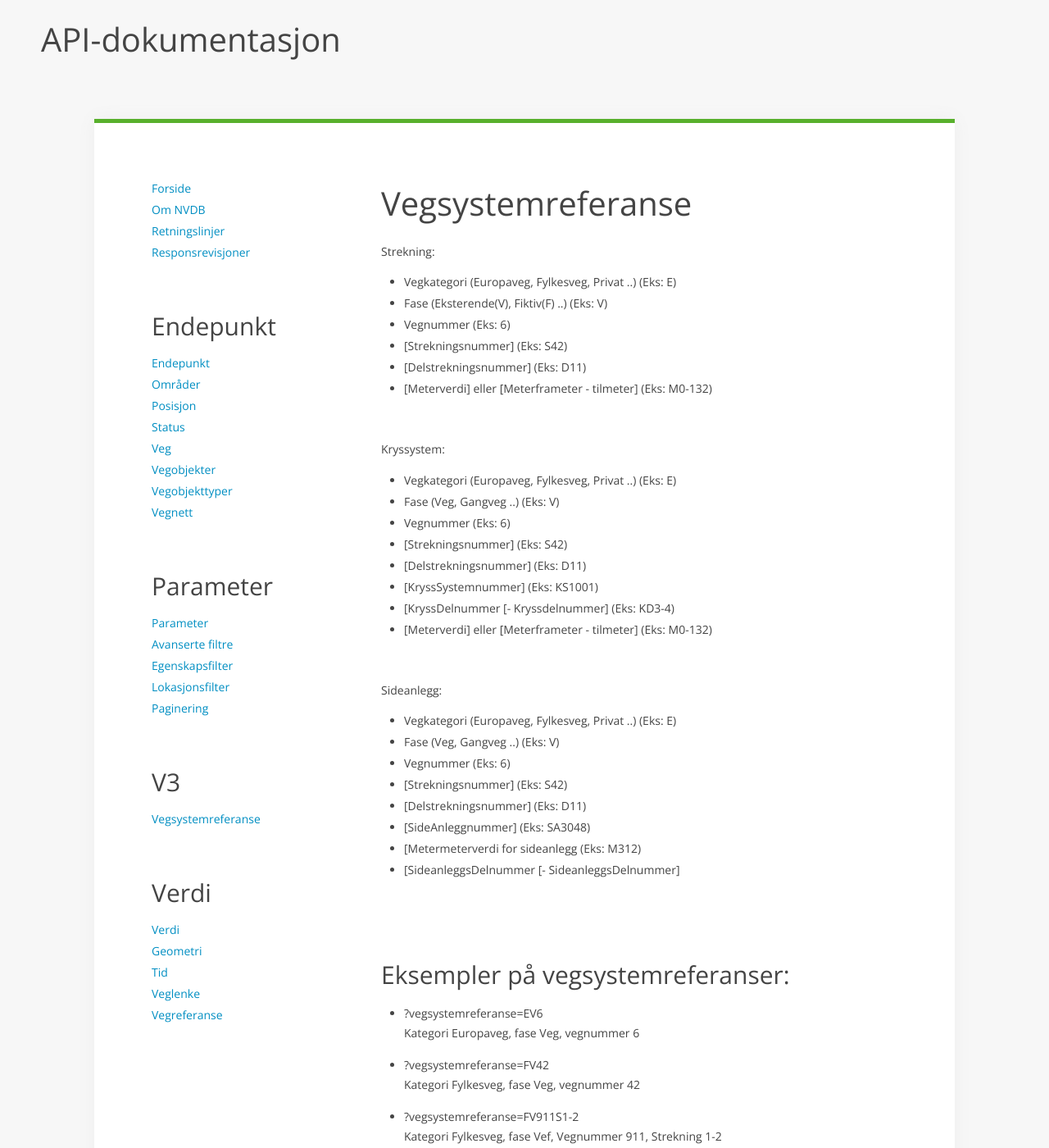
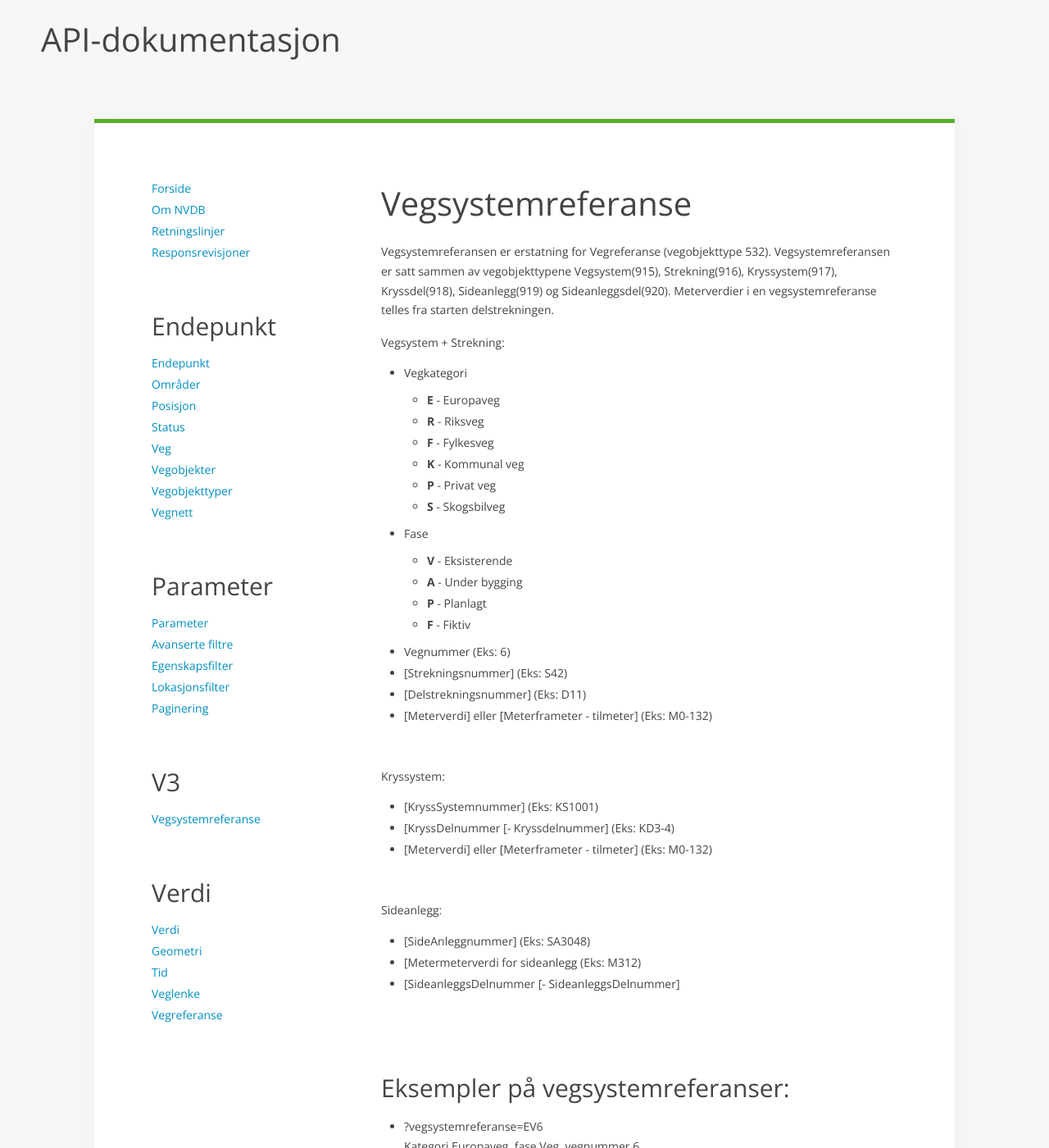
Before and after one commit to nvdb-vegdata/apidokumentasjon, a Jekyll site: the page built from v3/vegsystemreferanse.md, in a window 1280 px wide and 1400 px high. Shown: the whole window at 82% size. Built offline with Jekyll 4.4.1, drawn with Linux system fonts in a browser that asks for light colours; our own code applies the rules of GitHub Pages for plain Markdown files; some of the changed text lies outside the part shown.

Commit message:
Updated values for kategori + fase

```diff
--- a/v3/vegsystemreferanse.md
+++ b/v3/vegsystemreferanse.md
@@ -1,11 +1,25 @@
 
 
 # Vegsystemreferanse
+Vegsystemreferansen er erstatning for Vegreferanse (vegobjekttype 532).
+Vegsystemreferansen er satt sammen av vegobjekttypene Vegsystem(915), Strekning(916), Kryssystem(917), Kryssdel(918), Sideanlegg(919) og Sideanleggsdel(920).
+Meterverdier i en vegsystemreferanse telles fra starten delstrekningen.
 
 
-Strekning:
-- Vegkategori  (Europaveg, Fylkesveg, Privat ..)   (Eks: E)
-- Fase          (Eksterende(V), Fiktiv(F) ..)                  (Eks: V)
+
+Vegsystem + Strekning:
+- Vegkategori
+  * <b>E</b> - Europaveg
+  * <b>R</b> - Riksveg
+  * <b>F</b> - Fylkesveg
+  * <b>K</b> - Kommunal veg
+  * <b>P</b> - Privat veg
+  * <b>S</b> - Skogsbilveg
+- Fase
+  * <b>V</b> - Eksisterende
+  * <b>A</b> - Under bygging
+  * <b>P</b> - Planlagt
+  * <b>F</b> - Fiktiv
 - Vegnummer    (Eks:  6)
 - [Strekningsnummer]     (Eks:  S42)
 - [Delstrekningsnummer]  (Eks: D11)
@@ -15,11 +29,6 @@ Strekning:
 <br>
 
 Kryssystem:
-- Vegkategori  (Europaveg, Fylkesveg, Privat ..)   (Eks: E)
-- Fase          (Veg, Gangveg ..)                  (Eks: V)
-- Vegnummer    (Eks:  6)
-- [Strekningsnummer]     (Eks:  S42)
-- [Delstrekningsnummer]  (Eks: D11)
 - [KryssSystemnummer]    (Eks:   KS1001)
 - [KryssDelnummer  [-   Kryssdelnummer]            (Eks:  KD3-4)  <br>
 - [Meterverdi]  eller  [Meterframeter - tilmeter]  (Eks: M0-132)
@@ -28,11 +37,6 @@ Kryssystem:
 <br>
 
 Sideanlegg:
-- Vegkategori  (Europaveg, Fylkesveg, Privat ..)   (Eks: E)
-- Fase          (Veg, Gangveg ..)                  (Eks: V)
-- Vegnummer    (Eks:  6)
-- [Strekningsnummer]     (Eks:  S42)
-- [Delstrekningsnummer]  (Eks: D11)
 - [SideAnleggnummer]    (Eks: SA3048)
 - [Metermeterverdi for sideanlegg  (Eks: M312)
 - [SideanleggsDelnummer  [- SideanleggsDelnummer]
@@ -52,13 +56,13 @@ Sideanlegg:
    Kategori  Fylkesveg, fase Vef, Vegnummer 911, Strekning 1-2
 
 -  ?vegsystemreferanse=EV6S54D1M30435SD1-10
-   Kategori Europaveg, fase Veg, vegnummer 6, Strekning 54, Delstrekning1,  Pos for sideanlegg Meter 30435, SideanleggsDel 1 - 10
+   Kategori Europaveg, fase Veg, vegnummer 6, Strekning 54, Delstrekning1,  Pos for sideanlegg meter 30435, SideanleggsDel 1 - 10
 
 -  ?vegsystemreferanse=EV18S42D1SA1039SD2-3    <br>
    Sideanlegg: EV 18 Strekning 42, Delstrekning 21, SideAnleggnummer 1039, SideanleggsDel 2 - 3
 
 -  ?vegsystemreferanse=EV18S41D1M2403KD3M0-35
-   Kryss: EV18, Strekning 41, Delstrekning 1, posisjon sideanlegg Meter 2403, KryssDel 3, Meter 0 - 35
+   Kryss: EV18, Strekning 41, Delstrekning 1, posisjon sideanlegg Meter 2403, KryssDel 3, meter 0 - 35
 
 
 
@@ -70,6 +74,6 @@ På kortform oppgis det kun i hele meter og angivelse av kryss og sideanlegg opp
 Formatet på kortform er identisk med det formatet man angir ved søk på vegsystemreferanse.
 
 Eksempler på kortformer:
-* Strekning: FV911 S2D10 M0-3
-* Kryssystem: EV6 S1D1 M4230 KD1 M0-10
-* Sideanlegg: EV18 S42D1 M2806 SD3 M0-32
+* Strekning: FV911 S2D10 m0-3
+* Kryssystem: EV6 S1D1 m4230 KD1 m0-10
+* Sideanlegg: EV18 S42D1 m2806 SD3 m0-32
```
